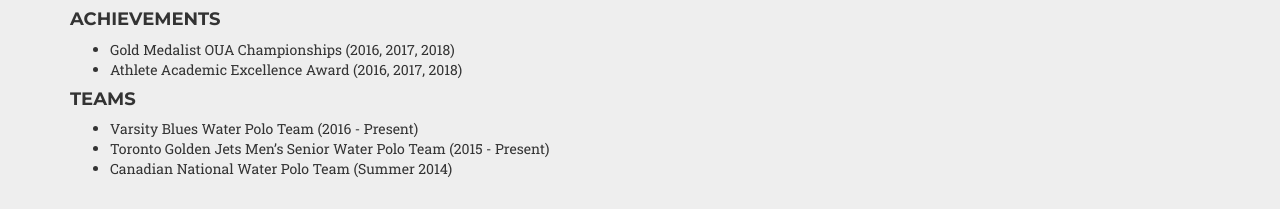
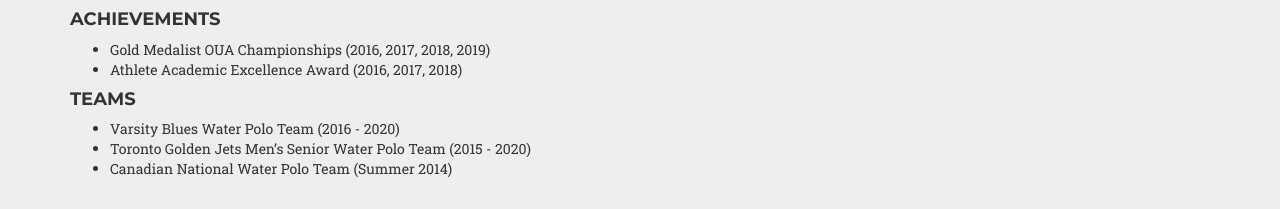
Before and after one commit to Stefan-Mitic/stefan-mitic.github.io, a plain HTML site: page index.html in a window 1280 px wide. Shown: the part 5270-5479 px from the top of the page. Drawn offline with nearby package versions, Linux system fonts and the light colour scheme; a web font is replaced by a local one.

Commit message:
updated sport information

```diff
--- a/index.html
+++ b/index.html
@@ -322,13 +322,13 @@
                 <div class="col-sm-12">
                     <h4>Achievements</h4>
                     <ul>
-                        <li>Gold Medalist OUA Championships (2016, 2017, 2018)</li>
+                        <li>Gold Medalist OUA Championships (2016, 2017, 2018, 2019)</li>
                         <li>Athlete Academic Excellence Award (2016, 2017, 2018)</li>
                     </ul>
                     <h4>Teams</h4>
                     <ul>
-                        <li>Varsity Blues Water Polo Team (2016 - Present)</li>
-                        <li>Toronto Golden Jets Men’s Senior Water Polo Team (2015 - Present)</li>
+                        <li>Varsity Blues Water Polo Team (2016 - 2020)</li>
+                        <li>Toronto Golden Jets Men’s Senior Water Polo Team (2015 - 2020)</li>
                         <li>Canadian National Water Polo Team (Summer 2014)</li>
                     </ul>
                 </div>
```
